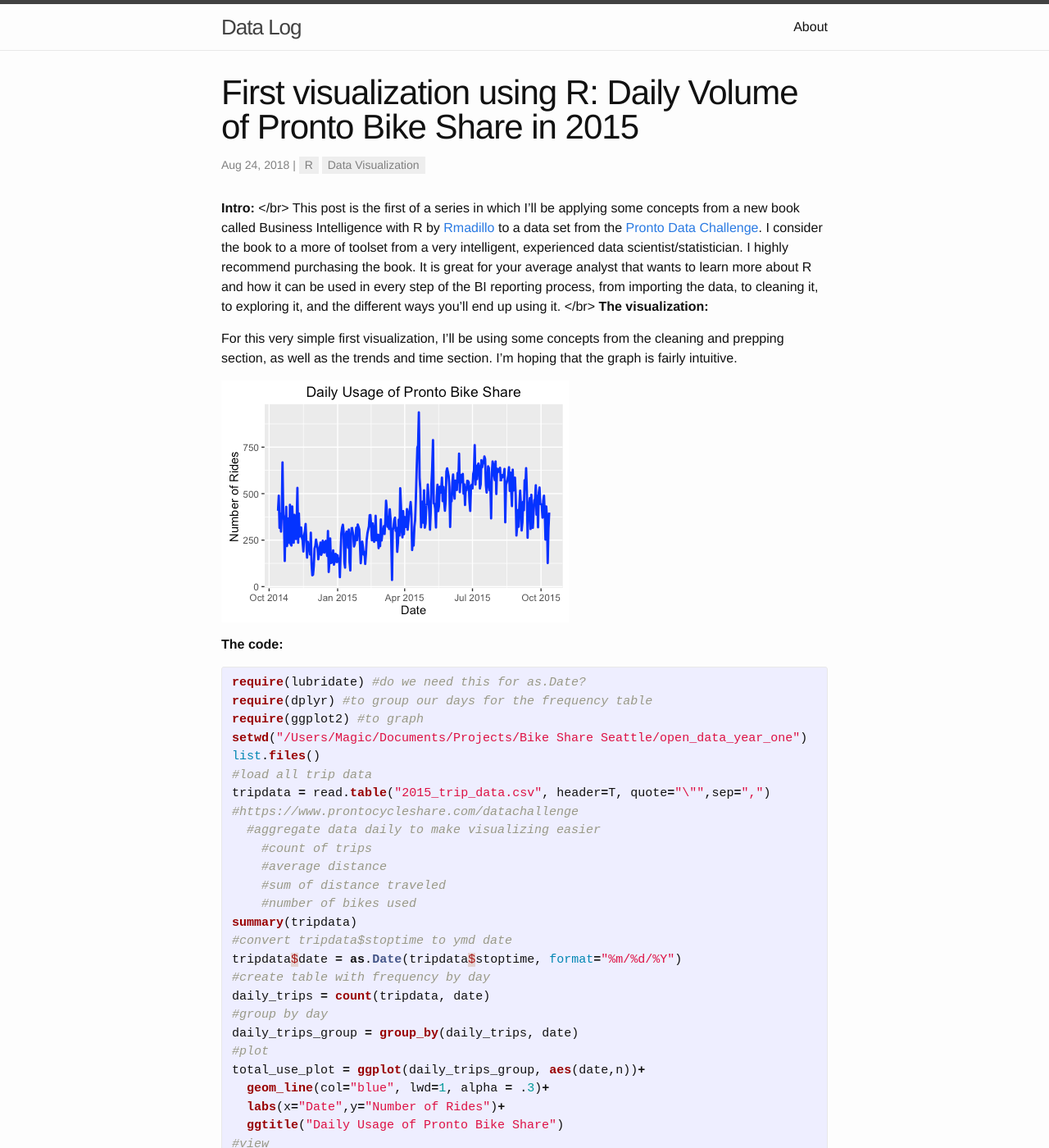
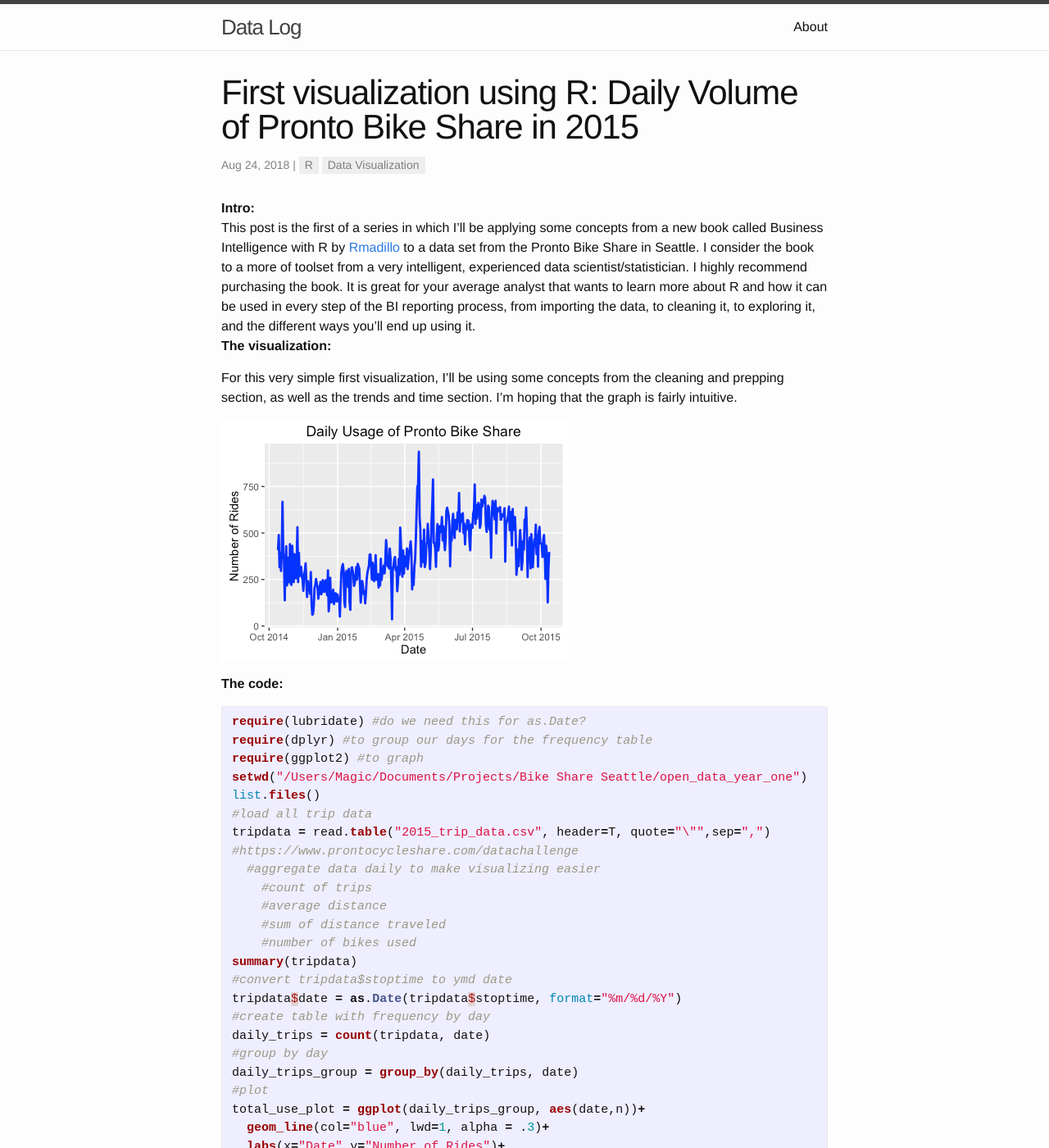
Before and after one commit to johntilelli/johntilelli.github.io, a Jekyll site: the page built from _posts/2016-09-01-first-r-visualization.markdown, in a window 1280 px wide and 1400 px high. Shown: the whole window at 82% size. Built offline with Jekyll 4.4.1, drawn with Linux system fonts in a browser that asks for light colours; comment, search, counter and statistics services are not loaded; some of the changed text lies outside the part shown.

Commit message:
Update 2016-09-01-first-r-visualization.markdown

```diff
--- a/_posts/2016-09-01-first-r-visualization.markdown
+++ b/_posts/2016-09-01-first-r-visualization.markdown
@@ -7,9 +7,9 @@
 ---
 
 <b> Intro: </b>
-</br>
-This post is the first of a series in which I’ll be applying some concepts from a new book called Business Intelligence with R by [Rmadillo](https://twitter.com/healthstatsdude) to a data set from the [Pronto Data Challenge](https://www.prontocycleshare.com/datachallenge). I consider the book to a more of toolset from a very intelligent, experienced data scientist/statistician. I highly recommend purchasing the book. It is great for your average analyst that wants to learn more about R and how it can be used in every step of the BI reporting process, from importing the data, to cleaning it, to exploring it, and the different ways you’ll end up using it.
-</br>
+<br>
+This post is the first of a series in which I’ll be applying some concepts from a new book called Business Intelligence with R by [Rmadillo](https://twitter.com/healthstatsdude) to a data set from the Pronto Bike Share in Seattle. I consider the book to a more of toolset from a very intelligent, experienced data scientist/statistician. I highly recommend purchasing the book. It is great for your average analyst that wants to learn more about R and how it can be used in every step of the BI reporting process, from importing the data, to cleaning it, to exploring it, and the different ways you’ll end up using it.
+<br>
 <b> The visualization: </b>
 <p> For this very simple first visualization, I’ll be using some concepts from the cleaning and prepping section, as well as the trends and time section. I’m hoping that the graph is fairly intuitive. </p>
 
```
Also changed, not shown: other parts of _posts/2016-09-01-first-r-visualization.markdown (+1 -1 lines).
